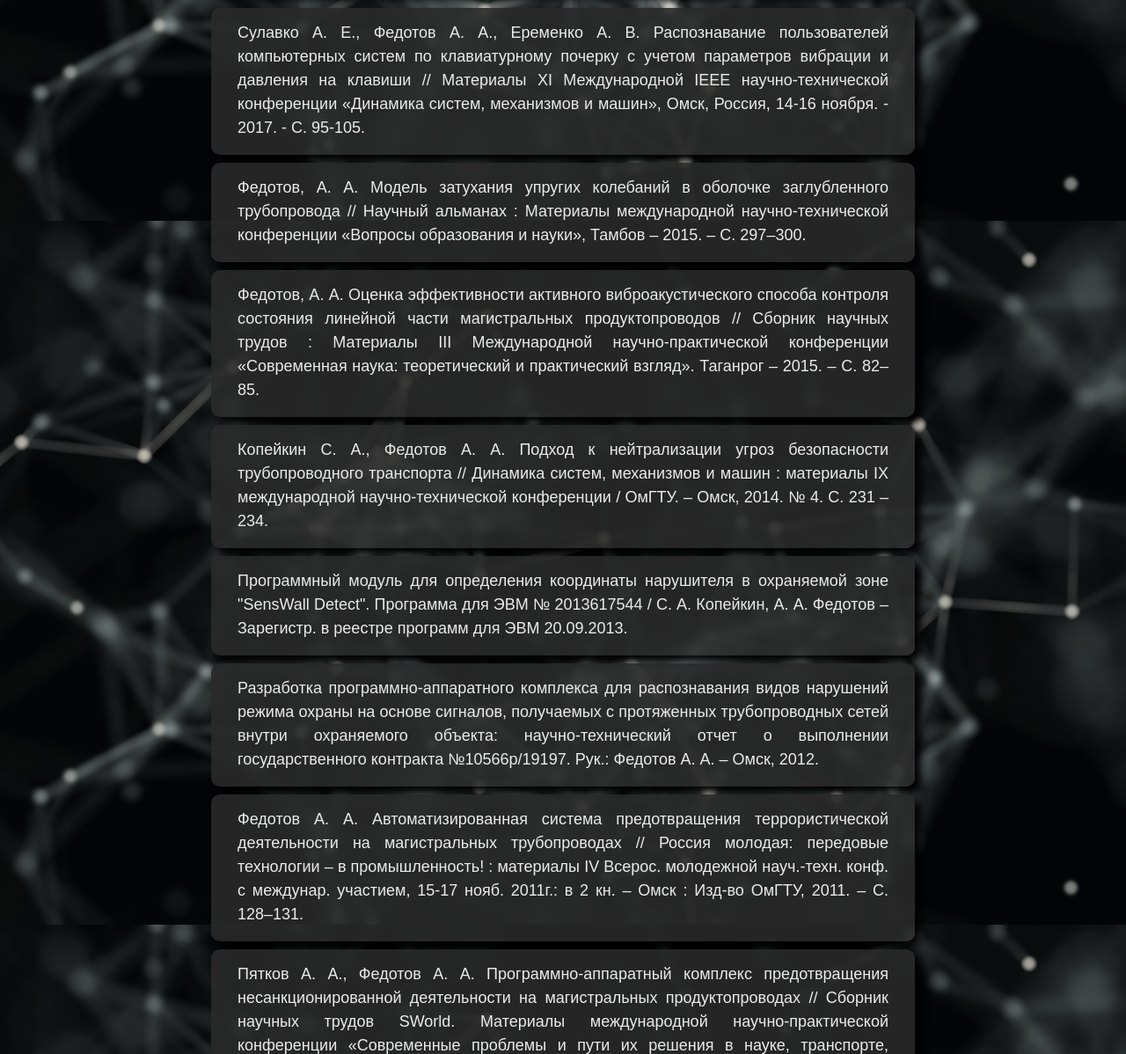
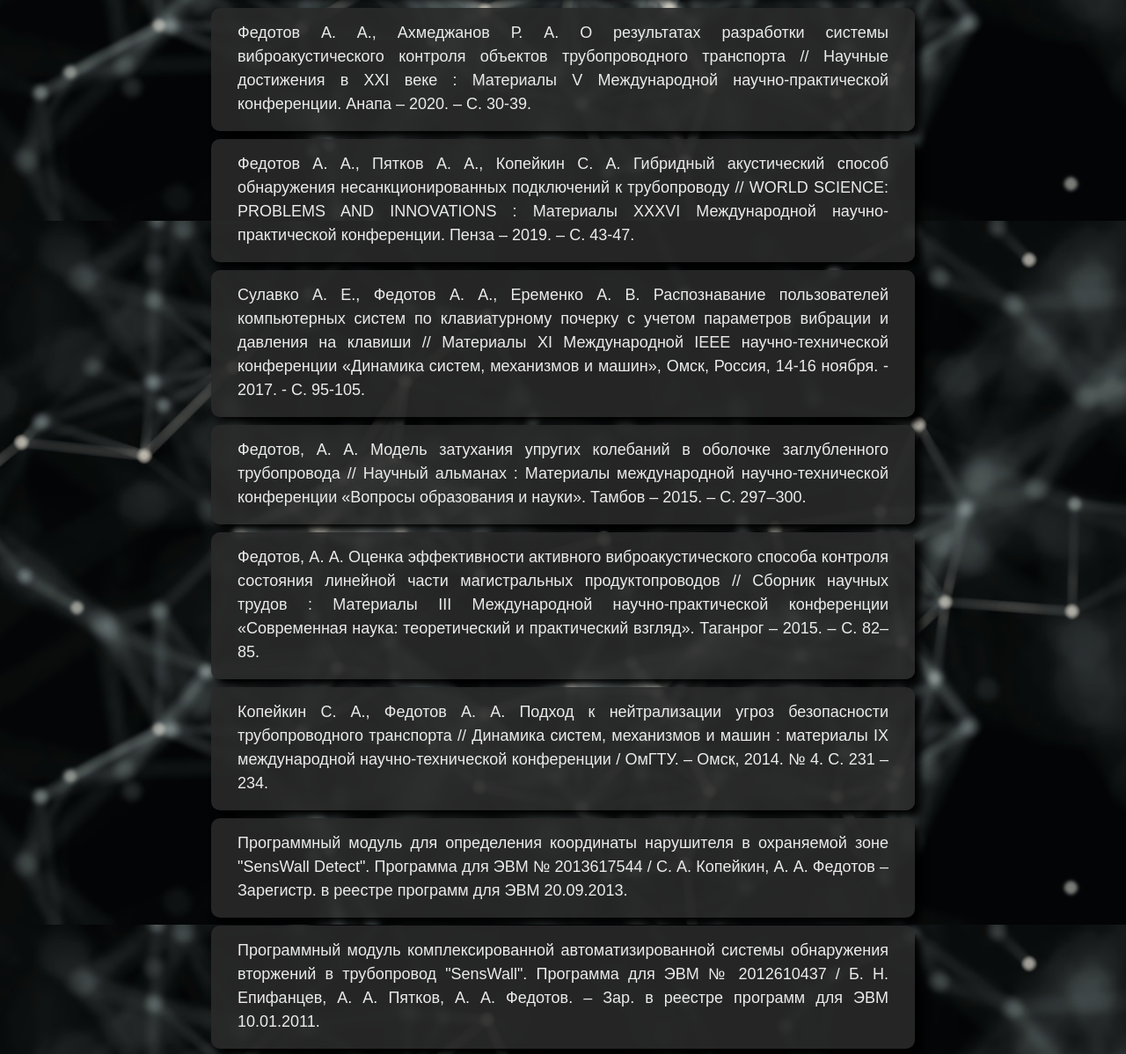
Before and after one commit to alexfcoding/alexfcoding.github.io, a plain HTML site: page articles.html in a window 1280 px wide. Shown: the part 3749-4947 px from the top of the page at 88% size. Drawn offline with Linux system fonts and the light colour scheme.

Commit message:
Update articles.html

```diff
--- a/articles.html
+++ b/articles.html
@@ -214,6 +214,18 @@
 
         <div class="project-title">Прочие публикации</div>
         <div class="article-description">
+          Федотов А. А., Ахмеджанов Р. А. О результатах разработки системы
+          виброакустического контроля объектов трубопроводного транспорта //
+          Научные достижения в XXI веке : Материалы V Международной
+          научно-практической конференции. Анапа – 2020. – С. 30-39.
+        </div>
+        <div class="article-description">
+          Федотов А. А., Пятков А. А., Копейкин С. А. Гибридный акустический
+          способ обнаружения несанкционированных подключений к трубопроводу //
+          WORLD SCIENCE: PROBLEMS AND INNOVATIONS : Материалы XXXVI Международной
+          научно-практической конференции. Пенза – 2019. – С. 43-47.
+        </div>
+        <div class="article-description">
           Сулавко А. Е., Федотов А. А., Еременко А. В. Распознавание
           пользователей компьютерных систем по клавиатурному почерку с учетом
           параметров вибрации и давления на клавиши // Материалы XI
@@ -224,7 +236,7 @@
           Федотов, А. А. Модель затухания упругих колебаний в оболочке
           заглубленного трубопровода // Научный альманах : Материалы
           международной научно-технической конференции «Вопросы образования и
-          науки», Тамбов – 2015. – С. 297–300.
+          науки». Тамбов – 2015. – С. 297–300.
         </div>
         <div class="article-description">
           Федотов, А. А. Оценка эффективности активного виброакустического
@@ -246,11 +258,10 @@
           20.09.2013.
         </div>
         <div class="article-description">
-          Разработка программно-аппаратного комплекса для распознавания видов
-          нарушений режима охраны на основе сигналов, получаемых с протяженных
-          трубопроводных сетей внутри охраняемого объекта: научно-технический
-          отчет о выполнении государственного контракта №10566р/19197. Рук.:
-          Федотов А. А. – Омск, 2012.
+          Программный модуль комплексированной автоматизированной системы
+          обнаружения вторжений в трубопровод "SensWall". Программа для ЭВМ №
+          2012610437 / Б. Н. Епифанцев, А. А. Пятков, А. А. Федотов. – Зар. в
+          реестре программ для ЭВМ 10.01.2011.
         </div>
         <div class="article-description">
           Федотов А. А. Автоматизированная система предотвращения
@@ -268,19 +279,6 @@
           «2011». – Выпуск 4. Том 1. – Одесса: Черноморье, 2011. – 411-0874 – С.
           88–92.
         </div>
-        <div class="article-description">
-          Разработка комплексированной технологии оперативного выявления
-          террористических угроз на магистральных продуктопроводах:
-          научно-технических отчет / ФГБОУ ВПО СибАДИ; рук. Епифанцев Б. Н. –
-          Омск, 2011. – исп. Епифанцев Б.Н. [и др.]. – № ГР 01200958387. – Инв.
-          № 03201250987.
-        </div>
-        <div class="article-description">
-          Программный модуль комплексированной автоматизированной системы
-          обнаружения вторжений в трубопровод "SensWall". Программа для ЭВМ №
-          2012610437 / Б. Н. Епифанцев, А. А. Пятков, А. А. Федотов. – Зар. в
-          реестре программ для ЭВМ 10.01.2011.
-        </div>
       </div>
     </main>
     <footer id="main-footer">&copy; 2020</footer>
```
